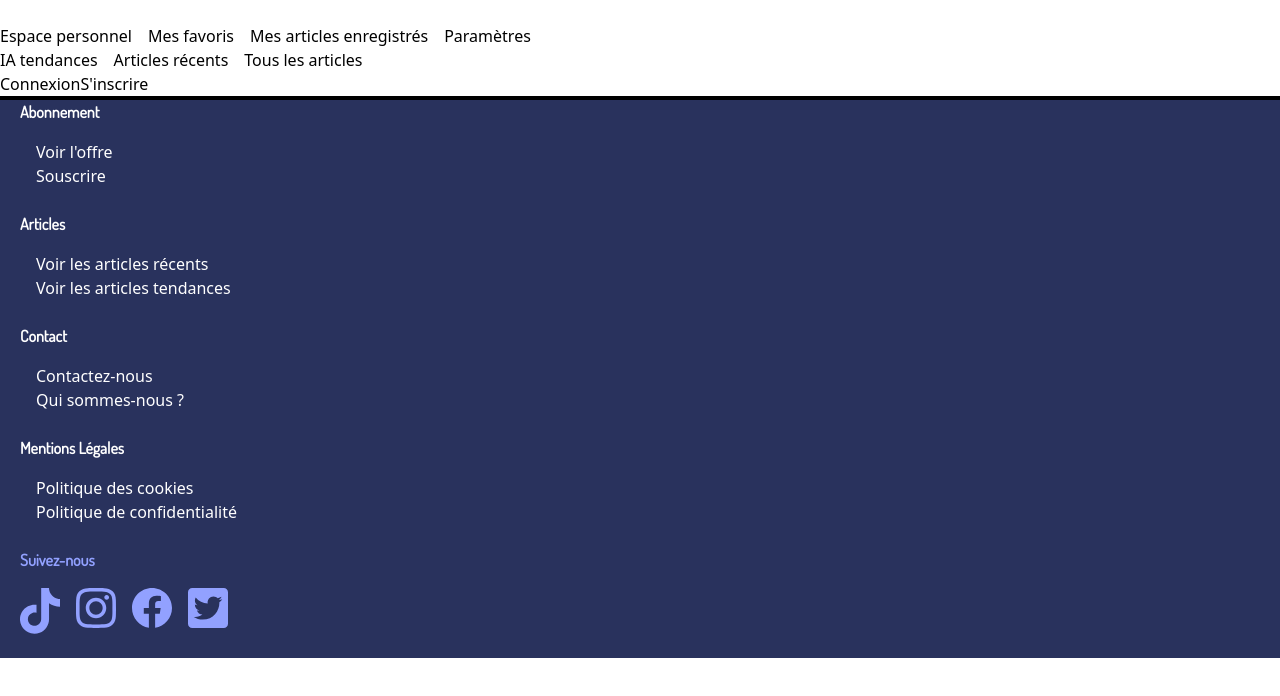
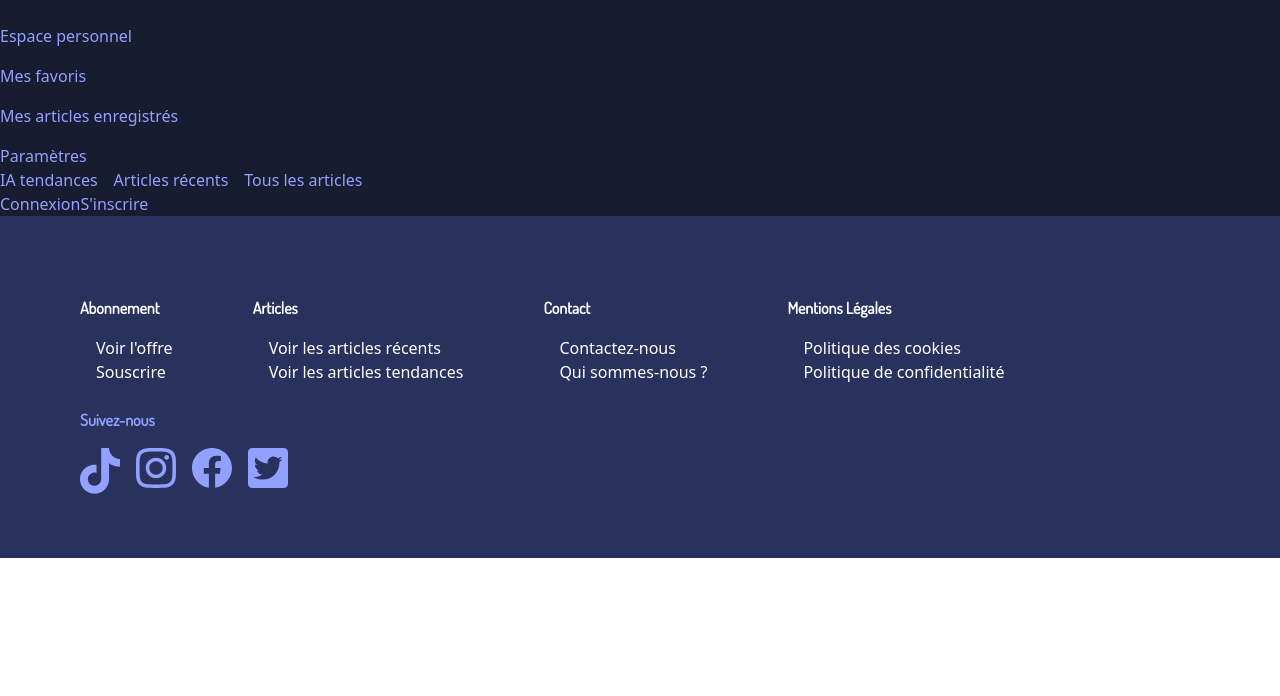
Before and after one commit to marionmura/ProjetS2_marion_yann_aline, a Vue app: page / in a window 1280 px wide. Shown: the top 696 px of the page. Built offline with nearby package versions, Linux system fonts and the light colour scheme.

Commit message:
styles couleurs sur le header et spacing footer

```diff
--- a/src/components/FooterPage.vue
+++ b/src/components/FooterPage.vue
@@ -7,9 +7,9 @@ import Twitter from './icons/Twitter.vue';
 
 <template>
 
-    <footer class="flex flex-col bg-grisfooter">
+    <footer class="pl-20 pt-20 pb-10 flex flex-col bg-grisfooter">
 
-        <nav class="ml-5">
+        <nav class=" flex flex-row gap-10">
 
             <div class="space-y-4 mb-6">
                 <h4 >Abonnement</h4>
@@ -51,9 +51,9 @@ import Twitter from './icons/Twitter.vue';
 
         </nav>
 
-        <div class="space-y-4 mb-6 ml-5">
+        <div class="space-y-4 mb-6">
 
-            <h4 class="text-violet">Suivez-nous</h4>
+            <h4 class="font-bold text-violet">Suivez-nous</h4>
 
             <ul class="flex flex-row gap-4">
                 <li><Tiktok /></li>
--- a/src/components/HeaderPage.vue
+++ b/src/components/HeaderPage.vue
@@ -5,16 +5,16 @@ const menuIsOpen = ref(false)
 </script>
 
 <template >
-    <header class=" border-b-4 border-b-noir">
+    <header class=" bg-noirbackground text-violet">
         <a href="/">
         </a>
         <button class=""
         @pointerdown="menuIsOpen = !menuIsOpen" >
-            <span class="block h-[2px] w-full bg-black transition duration-300" :class="{'translate-y-[10px] rotate-45':menuIsOpen}"></span>
-            <span class="block h-[2px] w-full bg-black transition duration-300" :class="{'translate-y-[0px] -rotate-45':menuIsOpen}"></span>
+            <span class="block h-[2px] w-full bg-white transition duration-300" :class="{'translate-y-[10px] rotate-45':menuIsOpen}"></span>
+            <span class="block h-[2px] w-full bg-white transition duration-300" :class="{'translate-y-[0px] -rotate-45':menuIsOpen}"></span>
         </button>
         <nav class=""  :class="{'!visible !opacity-100':menuIsOpen}">
-            <ul class="flex flex-col gap-4 lg:flex-row">
+            <ul class="flex flex-col gap-4 ">
                 <li><a class="active" >Espace personnel</a></li>
                 <li><a class="" href="">Mes favoris</a></li>
                 <li><a class="" href="">Mes articles enregistrés</a></li>
```
